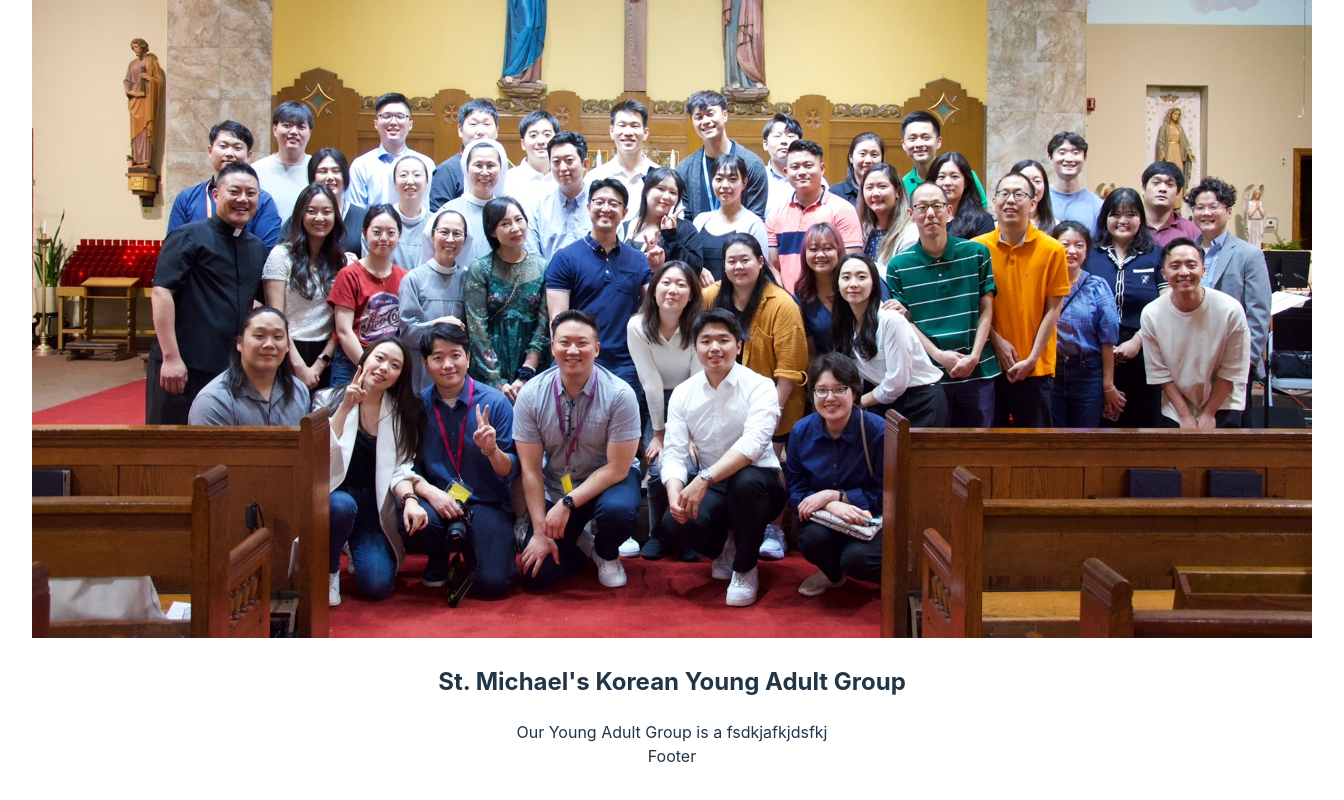
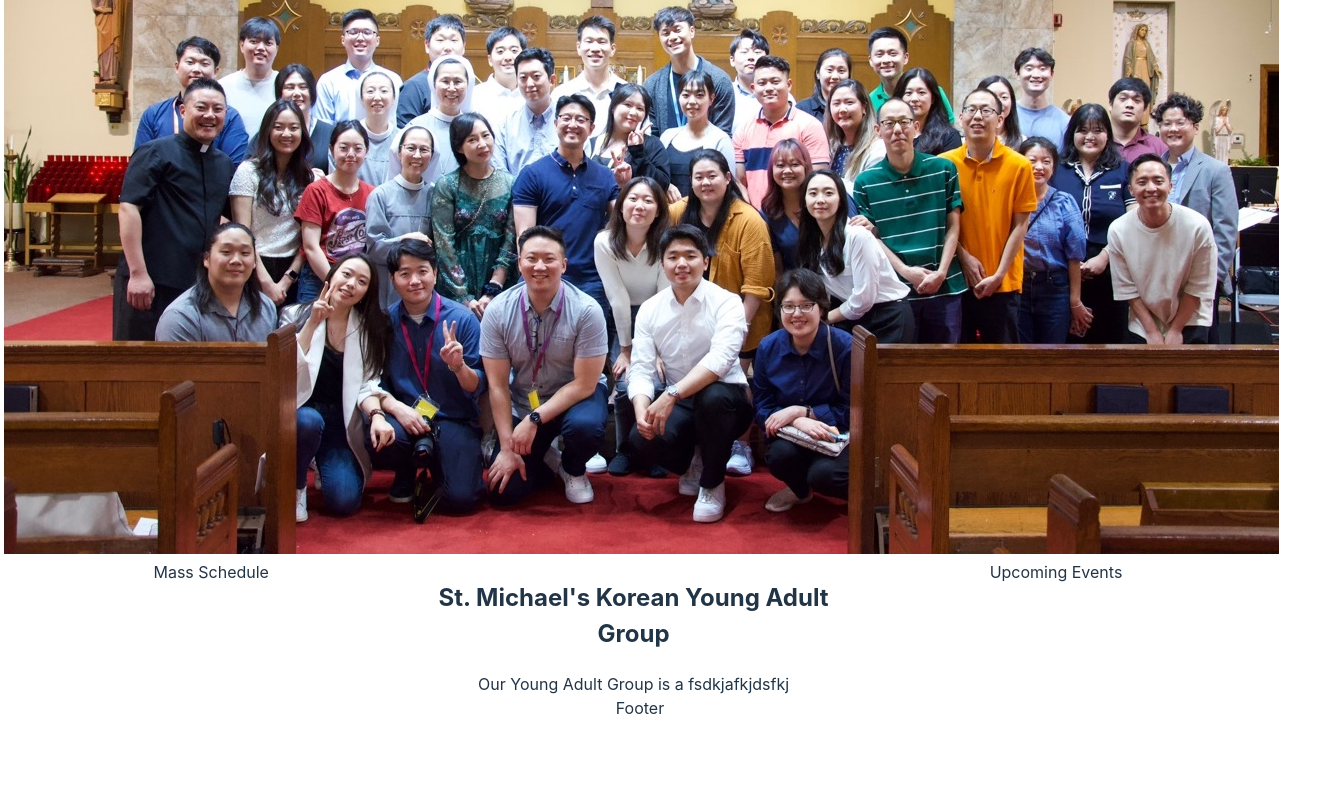
Before and after one commit to junhyungso/stmichaels-yag, a React (Vite) app: page / in a window 1280 px wide. Shown: the part 307-1107 px from the top of the page, 1344 px wide, since content can reach past the window. After the commit the page ends 1027 px from the top, so only its background shows below. Built offline with nearby package versions, Linux system fonts and the light colour scheme.

Commit message:
add styles

```diff
--- a/src/App.css
+++ b/src/App.css
@@ -1,6 +1,4 @@
 #root {
-  max-width: 1280px;
-  padding: 2rem;
   text-align: center;
 }
 
--- /dev/null
+++ b/src/Pages/Home.css
@@ -0,0 +1,18 @@
+.banner {
+}
+
+.banner-image {
+
+/*
+  mobile:   width: 100%;
+*/
+
+}
+.home-body {
+  display: flex;
+  text-align: center;
+}
+
+.section {
+  width: 33%;
+}
--- a/src/Pages/Home.tsx
+++ b/src/Pages/Home.tsx
@@ -1,19 +1,27 @@
 import PraiseNight from '../assets/praisenight.jpg';
 import Footer from '../components/Footer/Footer';
 import NavBar from '../components/NavBar/NavBar';
+import './Home.css';
 
 const Home = () => {
   return (
     <>
-      <NavBar />
-      <div>
-        <div>st.michael's Korean YAG</div>
-        <img src={PraiseNight} alt="Praise Night" />
+      <div className="banner">
+        <div>
+          <h1>St. Michael's Korean YAG</h1>
+        </div>
+        <NavBar />
+        <img src={PraiseNight} alt="Praise Night" className="banner-image" />
       </div>
-      <div>
-        <h2>St. Michael's Korean Young Adult Group</h2>
-        <div>Our Young Adult Group is a fsdkjafkjdsfkj</div>
+      <div className="home-body">
+        <div className="section">Mass Schedule</div>
+        <div className="section">
+          <h2>St. Michael's Korean Young Adult Group</h2>
+          <div>Our Young Adult Group is a fsdkjafkjdsfkj</div>
+        </div>
+        <div className="section">Upcoming Events</div>
       </div>
+
       <Footer />
     </>
   );
--- /dev/null
+++ b/src/components/NavBar/NavBar.css
@@ -0,0 +1,2 @@
+.navbar {
+}
--- a/src/components/NavBar/NavBar.tsx
+++ b/src/components/NavBar/NavBar.tsx
@@ -1,6 +1,8 @@
+import './NavBar.css';
+
 const NavBar = () => {
   return (
-    <div>
+    <div className="navbar">
       <button>About</button>
       <button>Members</button>
       <button>Gallery</button>
--- a/src/index.css
+++ b/src/index.css
@@ -24,9 +24,6 @@ a:hover {
 
 body {
   margin: 0;
-  display: flex;
-  min-width: 320px;
-  min-height: 100vh;
 }
 
 h1 {
```
Also changed, not shown: src/assets/praisenight.jpg.
